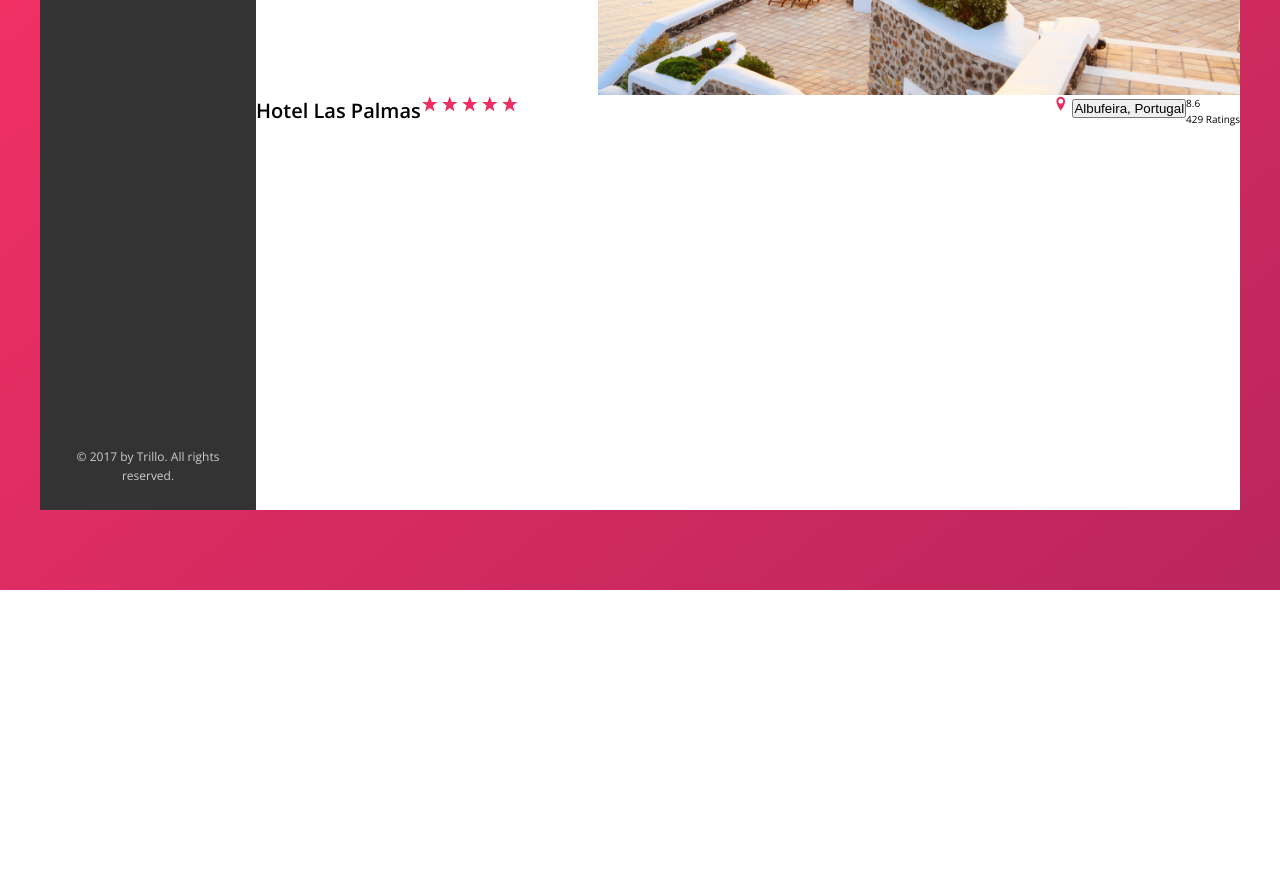
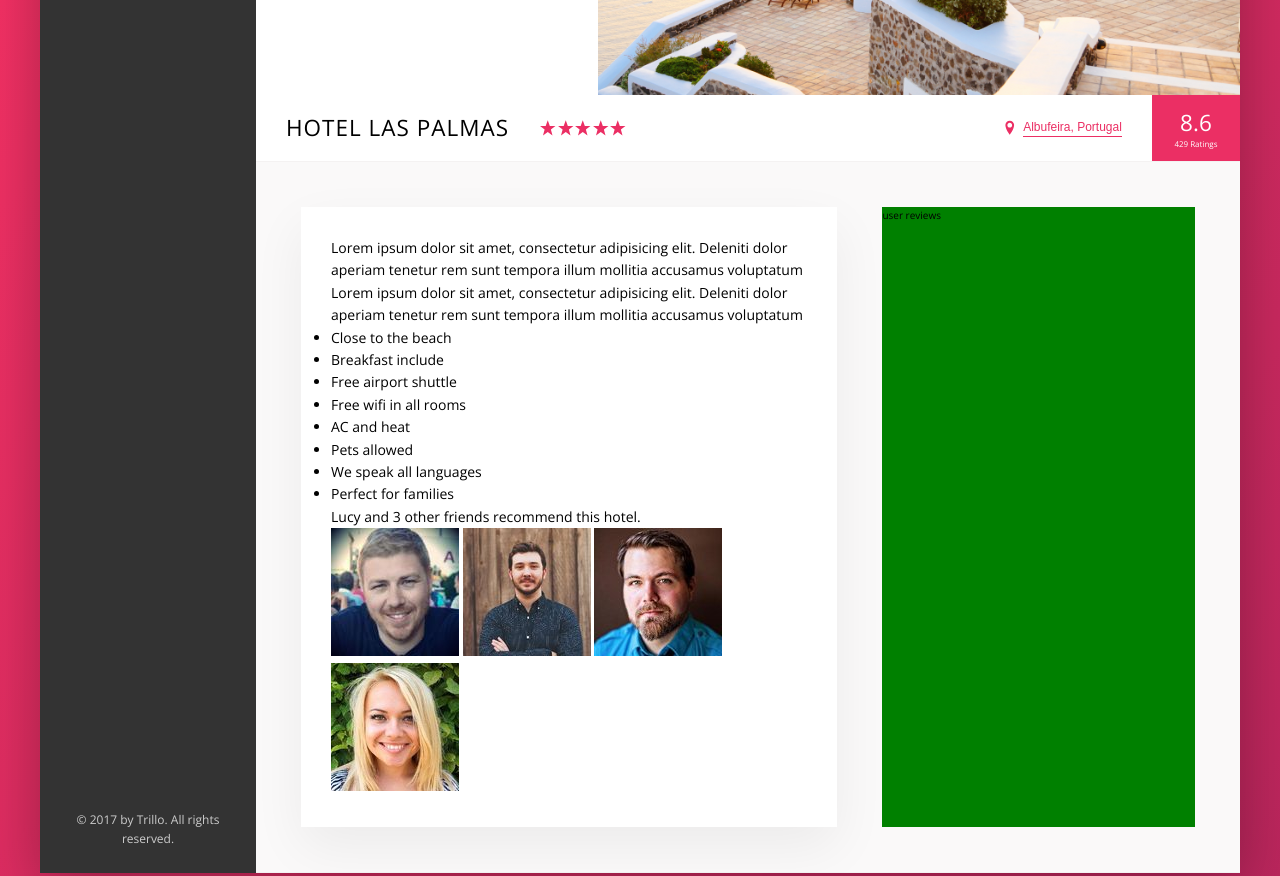
Before and after one commit to waysideoff/Trillo-Project, a website: page index.html in a window 1280 px wide. Shown: the part 440-1316 px from the top of the page. Before the commit the page ends 1030 px from the top, so only its background shows below. Drawn offline with nearby package versions, Linux system fonts and the light colour scheme.

Commit message:
halfway through overview section

```diff
--- a/index.html
+++ b/index.html
@@ -135,6 +135,43 @@
                             <div class="overview__rating-count">429 Ratings</div>
                         </div>
                     </div>
+
+                    <div class="detail">
+                        <div class="description">
+                            <p class="paragraph">
+                                Lorem ipsum dolor sit amet, consectetur adipisicing elit. Deleniti dolor aperiam tenetur rem sunt tempora illum mollitia accusamus voluptatum
+                            </p>
+                            <p class="paragraph">
+                                Lorem ipsum dolor sit amet, consectetur adipisicing elit. Deleniti dolor aperiam tenetur rem sunt tempora illum mollitia accusamus voluptatum
+                            </p>
+                            <ul class="list">
+                                <li class="list__item">Close to the beach</li>
+                                <li class="list__item">Breakfast include</li>
+                                <li class="list__item">Free airport shuttle</li>
+                                <li class="list__item">Free wifi in all rooms</li>
+                                <li class="list__item">AC and heat</li>
+                                <li class="list__item">Pets allowed</li>
+                                <li class="list__item">We speak all languages</li>
+                                <li class="list__item">Perfect for families</li>
+                            </ul>
+                            <div class="recommend">
+                                <p class="recommend__count">
+                                    Lucy and 3 other friends recommend this hotel.
+                                </p>
+                                <p class="recommend__friends">
+                                    <img src="img/user-3.jpg" alt="Friend 1" class="recommend__photo">
+                                    <img src="img/user-4.jpg" alt="Friend 2" class="recommend__photo">
+                                    <img src="img/user-5.jpg" alt="Friend 3" class="recommend__photo">
+                                    <img src="img/user-6.jpg" alt="Friend 4" class="recommend__photo">
+                                </p>
+                            </div>
+                        </div>
+
+                        <div class="user-reviews">
+                            user reviews
+                        </div>
+                    </div>
+
                 </main>
             </div>
         </div>
--- a/sass/base.scss
+++ b/sass/base.scss
@@ -12,7 +12,10 @@
 	--color-grey-dark-2: #777;
 	--color-grey-dark-3: #999;
 
-	--shadow-dark: 0 2rem 6 rem rgba(0,0,0,.3);
+	--shadow-dark: 0 2rem 6rem rgba(0,0,0,.3);
+	--shadow-light: 0 2rem 5rem rgba(0,0,0,.06);
+
+	--line: 1px solid var(--color-grey-light-2);
 }
 
 * {
--- a/sass/components.scss
+++ b/sass/components.scss
@@ -206,13 +206,20 @@
 // HOTEL OVERVIEW
 .overview {
 	display: flex;
+	align-items: center;
+	border-bottom: var(--line);
 
 	&__heading {
-
+		font-size: 2.25rem;
+		font-weight: 300;
+		text-transform: uppercase;
+		letter-spacing: 1px;
+		padding: 1.5rem 3rem;
 	}
 
 	&__stars {
 		margin-right: auto;
+		display: flex;
 	}
 
 	&__icon-star,
@@ -223,18 +230,77 @@
 	}
 
 	&__location {
+		font-size: 1.2rem;
+		display: flex;
+		vertical-align: center;
+	}
 
+	&__icon-location {
+		margin-right: .5rem;
 	}
 
 	&__rating {
+		background-color: var(--color-primary);
+		color: #fff;
+		margin-left: 3rem;
+		padding: 0 2.25rem;
+		align-self: stretch;
 
+		display: flex;
+		flex-direction: column;
+		align-items: center;
+		justify-content: center;
 	}
 
 	&__rating-average {
-
+		font-size: 2.25rem;
+		font-weight: 300;
+		margin-bottom: -3px;
 	}
 
 	&__rating-count {
-
+		font-size: .8rem;
+		transform: uppercase;
 	}
 }
+
+///////////////////////////
+// BUTTON INLINE
+.btn-inline {
+	border: none;
+	color: var(--color-primary);
+	font-size: inherit;
+	border-bottom: 1px solid currentColor;
+	padding-bottom: 2px;
+	display: inline-block;
+	background-color: transparent;
+	cursor: pointer;
+	transition: all .2s;
+
+
+	&:hover {
+		color: var(--color-grey-dark-1);
+	}
+
+	&:focus {
+		outline: none;
+		animation: pulsate 1s infinite;
+	}
+}
+
+@keyframes pulsate {
+	0% {
+		transform: scale(1);
+		box-shadow: none;
+	}
+
+	50% {
+		transform: scale(1.05);
+		box-shadow: 0 1rem 4rem rgba(0,0,0,.25);
+	}
+
+	100% {
+		transform: scale(1);
+		box-shadow: none;
+	}
+}
--- a/sass/layout.scss
+++ b/sass/layout.scss
@@ -11,7 +11,7 @@
 	font-size: 1.4rem;
 	height: 7rem;
 	background-color: #fff;
-	border-bottom: var(--color-grey-light-2);
+	border-bottom: var(--line);
 
 	display: flex;
 	justify-content: space-between;
@@ -34,8 +34,27 @@
 
 .hotel-view {
 	background-color: #fff;
-	//TEST
-	height: 80rem;
 
 	flex: 1
 }
+
+.detail {
+	display: flex;
+	padding: 4.5rem;
+	background-color: var(--color-grey-light-1);
+	border-bottom: var(--line);
+}
+
+.description {
+	font-size: 1.4rem;
+	background-color: #fff;
+	box-shadow: 0 2rem 5rem rgba(0,0,0,.06);
+	padding: 3rem;
+	flex: 0 0 60%;
+	margin-right: 4.5rem;
+}
+
+.user-reviews {
+	background-color: green;
+	flex: 1;
+}
```
Also changed, not shown: css/style.css.
